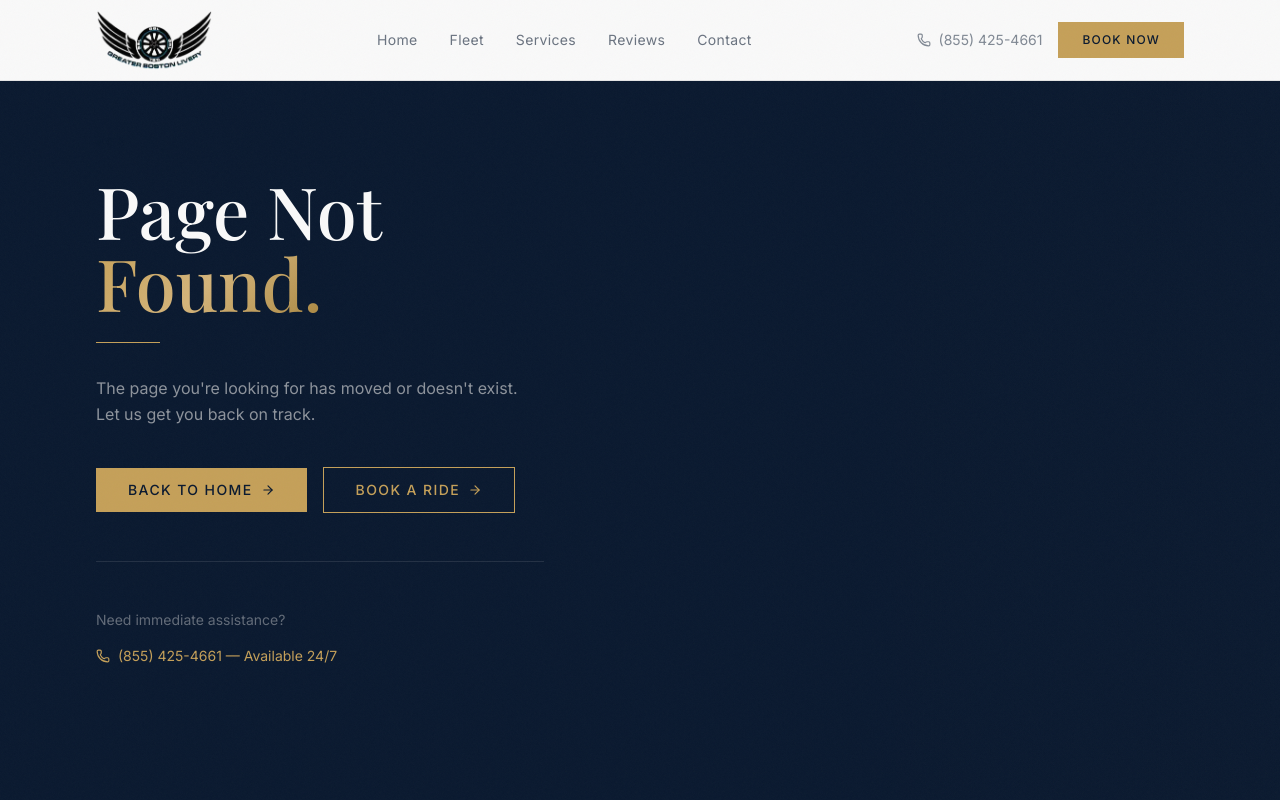
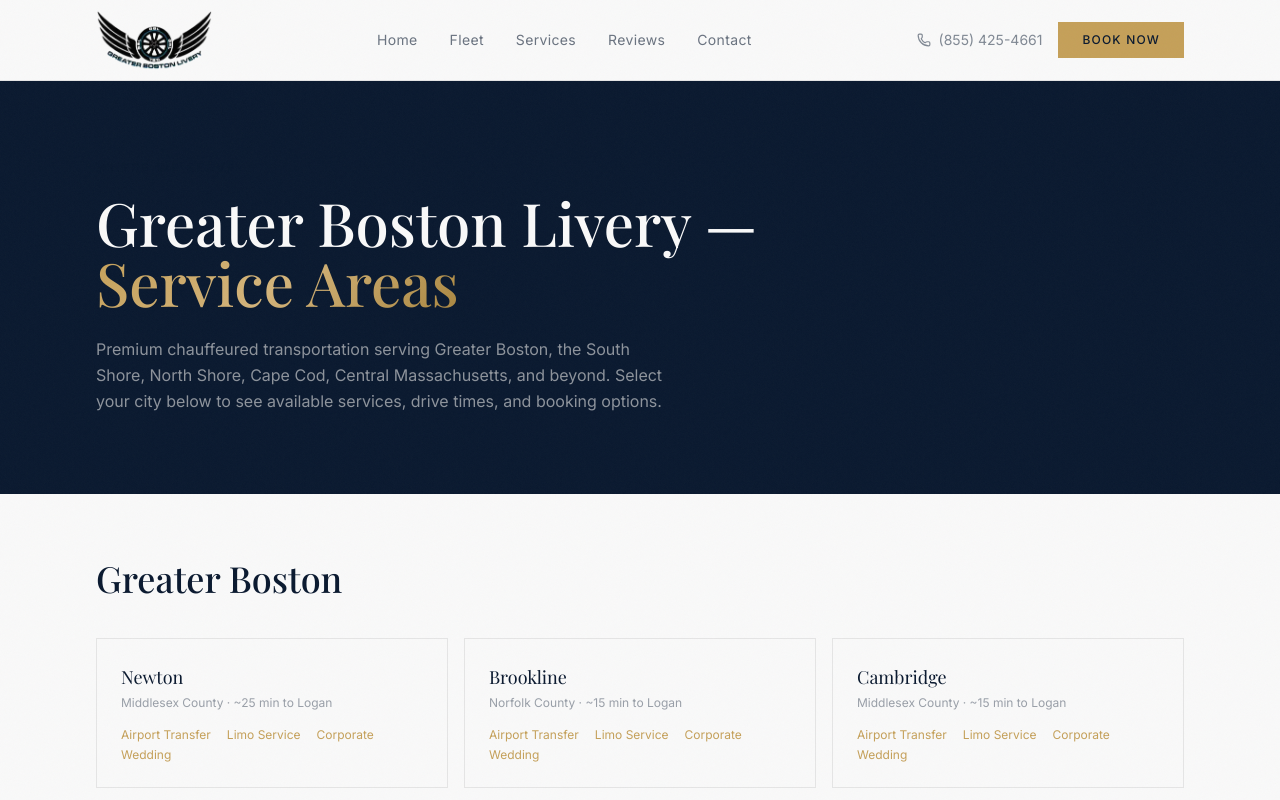
Before and after one commit to lukegrady1/next-greater-boston-livery, a Next.js app: page /locations in a window 1280 px wide. Before the commit this address had no page. Shown: the top 800 px of the page. Built offline with nearby package versions, Linux system fonts and the light colour scheme.

Commit message:
feat(pseo): add locations hub page

```diff
--- /dev/null
+++ b/src/app/locations/page.tsx
@@ -0,0 +1,112 @@
+import type { Metadata } from 'next'
+import Link from 'next/link'
+import { locations } from '@/data/locations'
+import {
+  buildBreadcrumbSchema,
+  schemaToString,
+  SITE_URL,
+  OG_IMAGE_URL,
+} from '@/utils/seo'
+import { PageTransition } from '@/components/motion/PageTransition'
+import { RevealOnScroll } from '@/components/motion/RevealOnScroll'
+import { StaggerChildren, StaggerItem } from '@/components/motion/StaggerChildren'
+
+export const metadata: Metadata = {
+  title: 'Service Areas | Greater Boston Livery',
+  description: 'Greater Boston Livery serves Greater Boston, the South Shore, North Shore, Cape Cod, and Central Massachusetts. Browse all service areas for airport transfers, limo service, corporate travel, and wedding transportation.',
+  alternates: { canonical: `${SITE_URL}/locations/` },
+  openGraph: {
+    type: 'website',
+    url: `${SITE_URL}/locations/`,
+    title: 'Service Areas | Greater Boston Livery',
+    description: 'Browse all service areas for premium chauffeured transportation throughout Massachusetts.',
+    images: [{ url: OG_IMAGE_URL, width: 1200, height: 630 }],
+  },
+}
+
+export default function LocationsPage() {
+  const regions = [...new Set(locations.map((l) => l.region))]
+
+  const breadcrumbSchema = schemaToString(
+    buildBreadcrumbSchema([
+      { name: 'Home', href: '/' },
+      { name: 'Locations', href: '/locations' },
+    ])
+  )
+
+  return (
+    <>
+      <script type="application/ld+json" dangerouslySetInnerHTML={{ __html: breadcrumbSchema }} />
+      <PageTransition>
+        {/* Hero */}
+        <section className="bg-navy pt-40 pb-20 section-padding">
+          <RevealOnScroll>
+            <p className="label-sm mb-4">Where We Serve</p>
+            <h1 className="heading-display text-cream max-w-2xl">
+              Greater Boston Livery —{' '}
+              <span className="gold-gradient">Service Areas</span>
+            </h1>
+            <p className="font-body text-silver/60 mt-6 max-w-xl leading-relaxed">
+              Premium chauffeured transportation serving Greater Boston, the South Shore,
+              North Shore, Cape Cod, Central Massachusetts, and beyond. Select your city below
+              to see available services, drive times, and booking options.
+            </p>
+          </RevealOnScroll>
+        </section>
+
+        {/* Regions */}
+        {regions.map((region) => {
+          const regionLocations = locations.filter((l) => l.region === region)
+          return (
+            <section key={region} className="section-padding py-16 border-b border-silver bg-cream">
+              <RevealOnScroll>
+                <h2 className="heading-lg mb-10">{region}</h2>
+              </RevealOnScroll>
+              <StaggerChildren className="grid grid-cols-1 md:grid-cols-2 lg:grid-cols-3 gap-4">
+                {regionLocations.map((loc) => (
+                  <StaggerItem key={loc.slug}>
+                    <div className="p-6 border border-silver hover:border-gold/40 transition-colors">
+                      <Link href={`/${loc.slug}/`} className="font-display text-lg text-navy hover:text-gold transition-colors">
+                        {loc.name}
+                      </Link>
+                      <p className="font-body text-xs text-navy/40 mt-1 mb-4">
+                        {loc.county} · {loc.driveTimeToLogan} to Logan
+                      </p>
+                      <div className="flex flex-wrap gap-x-4 gap-y-1">
+                        <Link href={`/${loc.slug}/airport-transfer/`} className="font-body text-xs text-gold hover:underline">
+                          Airport Transfer
+                        </Link>
+                        <Link href={`/${loc.slug}/limo-service/`} className="font-body text-xs text-gold hover:underline">
+                          Limo Service
+                        </Link>
+                        <Link href={`/${loc.slug}/corporate-car-service/`} className="font-body text-xs text-gold hover:underline">
+                          Corporate
+                        </Link>
+                        <Link href={`/${loc.slug}/wedding-transportation/`} className="font-body text-xs text-gold hover:underline">
+                          Wedding
+                        </Link>
+                      </div>
+                    </div>
+                  </StaggerItem>
+                ))}
+              </StaggerChildren>
+            </section>
+          )
+        })}
+
+        {/* CTA */}
+        <section className="bg-navy section-padding py-20 text-center">
+          <RevealOnScroll>
+            <h2 className="heading-lg text-cream mb-4">Don&apos;t see your city?</h2>
+            <p className="font-body text-silver/60 mb-8 max-w-lg mx-auto">
+              We serve all of Massachusetts and beyond. Call us to arrange service from any location.
+            </p>
+            <a href="tel:+18554254661" className="btn-primary">
+              Call (855) 425-4661
+            </a>
+          </RevealOnScroll>
+        </section>
+      </PageTransition>
+    </>
+  )
+}
```
